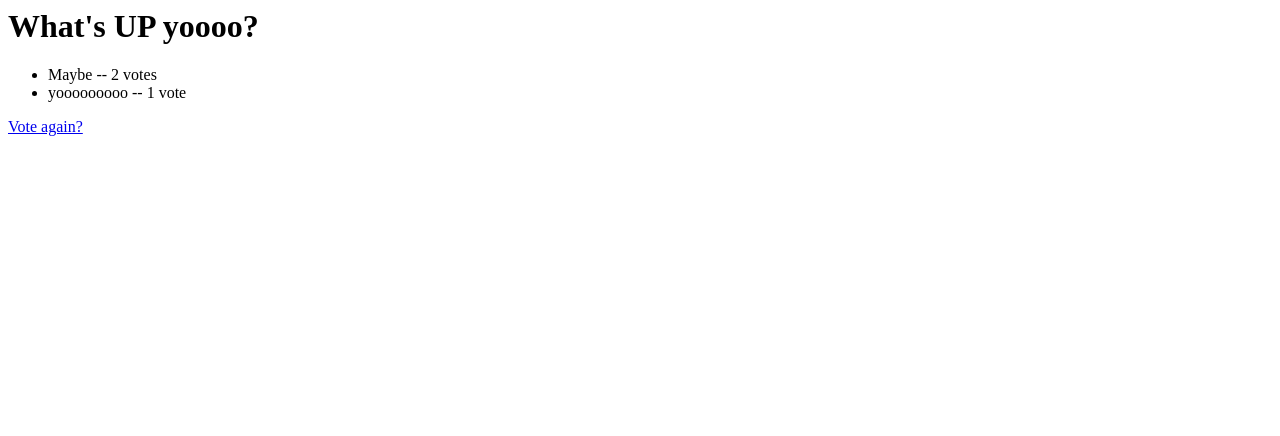
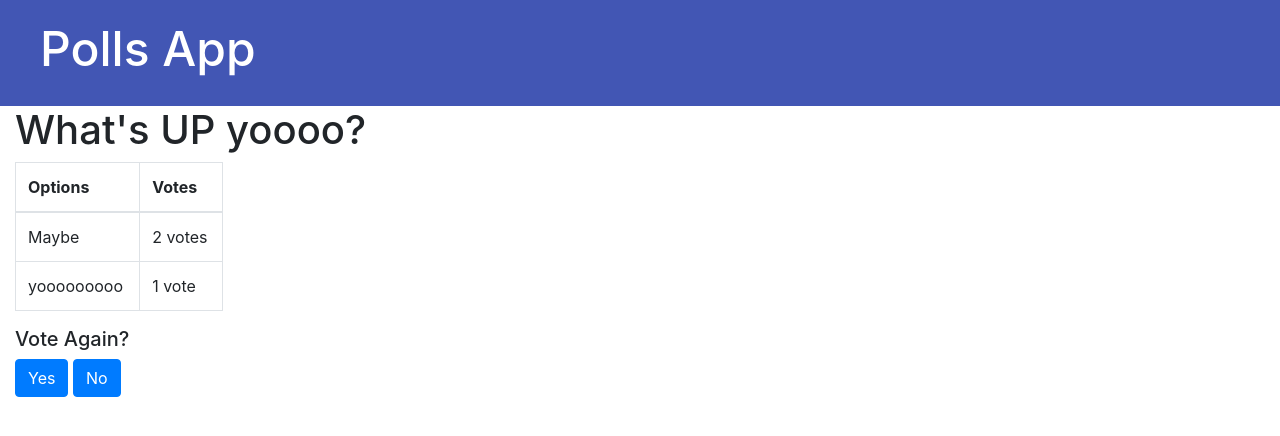
Before and after one commit to JoaoLuisProjetos/django-polls-app, a Django app: page /polls/1/results/ in a window 1280 px wide. Shown: the top 436 px of the page. Run offline with Django 3.2, Linux system fonts and the light colour scheme; data comes from the database, SQL or seed files in the repository; both versions use the stored data as it was after the commit; some libraries are stand-ins or nearby versions.

Commit message:
Added Bootstrap to the design

```diff
--- /dev/null
+++ b/polls/static/polls/style.css
@@ -0,0 +1,24 @@
+.page-header {
+  background-color: #4256b4;
+  margin-top: 0;
+  padding: 20px 20px 20px 40px;
+}
+
+.page-header h1 a {
+  color: #ffffff;
+  font-size: 36pt;
+  text-decoration: none;
+}
+
+.page-header .btn-primary {
+  float: right;
+}
+
+.card-deck {
+  margin-top: 0;
+  padding: 20px 20px 20px 20px;
+}
+
+.card {
+  max-width: 300px;
+}
--- /dev/null
+++ b/polls/templates/polls/base.html
@@ -0,0 +1,30 @@
+{% load staticfiles %}
+
+<!DOCTYPE html>
+<html lang="pt">
+
+<head>
+	<meta charset="UTF-8">
+	<title>{% block title %}{% endblock %}</title>
+	<link href="https://fonts.googleapis.com/css?family=Fjalla+One|Lato|Luckiest+Guy&display=swap" rel="stylesheet">
+	<link rel="stylesheet" href="https://stackpath.bootstrapcdn.com/bootstrap/4.3.1/css/bootstrap.min.css" >
+	<link rel="stylesheet" href="{% static '/polls/style.css' %}">
+	<script src="https://kit.fontawesome.com/b6ca047dfe.js"></script>
+</head>
+<body>
+
+<div class="page-header">
+	<h1><a href="{% url 'polls:index' %}">Polls App</a></h1>
+</div>
+
+<div class="content container-fluid">
+	<div class="row">
+		<div class="col">
+      {% block content %}
+      {% endblock %}
+    </div>
+  </div>
+</div>
+
+</body>
+</html>
--- a/polls/templates/polls/results.html
+++ b/polls/templates/polls/results.html
@@ -1,11 +1,32 @@
+{% extends "polls/base.html" %}
 
+{% block title %} Home {% endblock %}
+
+{% block content %}
 
 <h1>{{ question.question_text }}</h1>
 
-<ul>
-{% for choice in question.choice_set.all %}
-    <li>{{ choice.choice_text }} -- {{ choice.votes }} vote{{ choice.votes|pluralize }}</li>
-{% endfor %}
-</ul>
+<table class="table table-bordered col-sm-2">
+  <thead>
+    <tr>
+      <th>Options</th>
+      <th>Votes</th>
+    </tr>
+  </thead>
+  <tbody>
+    {% for choice in question.choice_set.all %}
+    <tr>
+      <td>{{ choice.choice_text }} </td>
+      <td>{{ choice.votes }} vote{{ choice.votes|pluralize }}</td>
+    </tr>
+    {% endfor %}
+  </tbody>
+</table>
 
-<a href="{% url 'polls:detail' question.id %}">Vote again?</a>
+<div>
+  <h5>Vote Again?</h5>
+  <a class="btn btn-primary" href="{% url 'polls:detail' question.id %}">Yes</a>
+  <a class="btn btn-primary" href="{% url 'polls:index'  %}">No</a>
+</div>
+
+{% endblock %}
--- a/polls/views.py
+++ b/polls/views.py
@@ -10,6 +10,7 @@ from .models import Choice, Question
 class IndexView(generic.ListView):
     template_name = 'polls/index.html'
     context_object_name = 'latest_question_list'
+    paginate_by = 3
 
     def get_queryset(self):
         """
```
Also changed, not shown: polls/templates/polls/detail.html (+18 -7 lines), polls/templates/polls/index.html (+42 -5 lines), db.sqlite3, media/images/Magic_the_gathering-card_back-1_0.jpg (added), media/images/WeightoftheUnderworld_BNG_1920x1080_Wallpaper.jpg (added).
